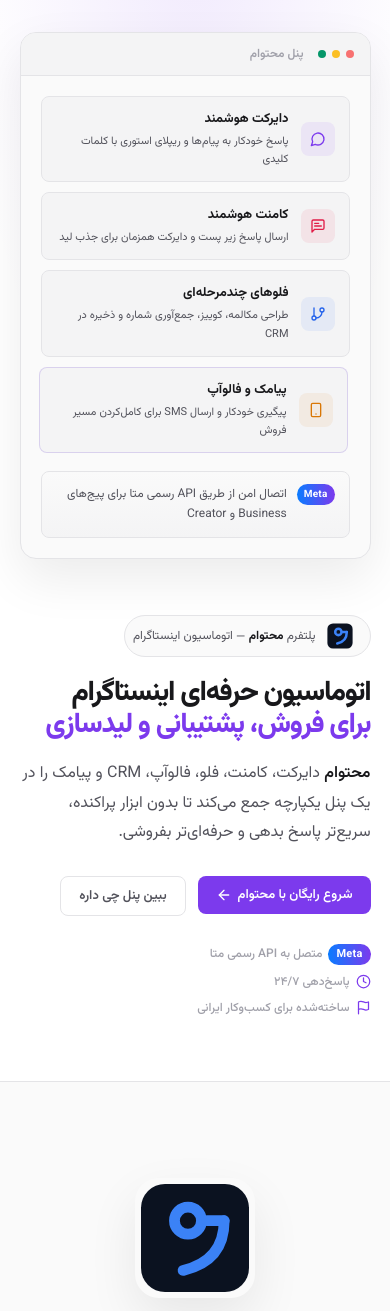
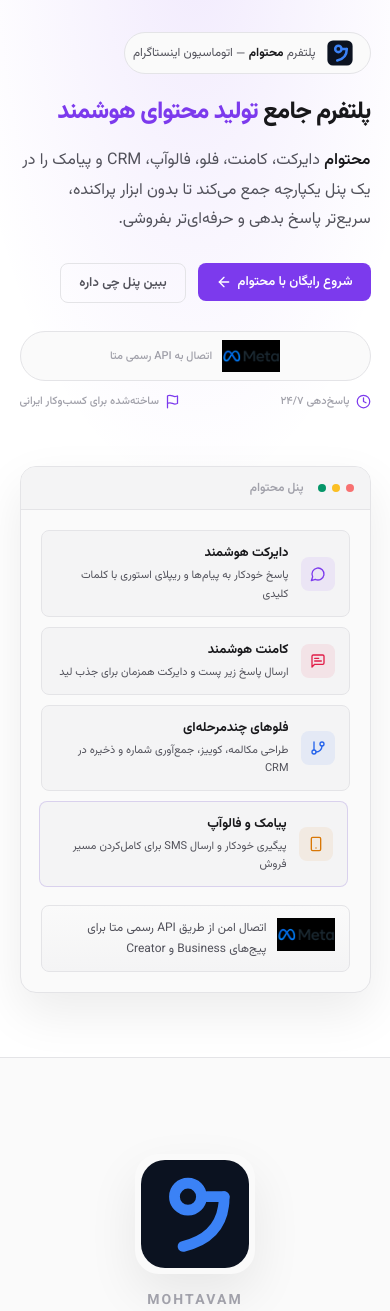
Before and after one commit to M-Taghizadeh/Instagram-API-APP, a Flask app: page / in a window 390 px wide. Shown: the part 64-1375 px from the top of the page. Run offline with Flask 3, Linux system fonts and the light colour scheme.

Commit message:
update and redisgn home page

```diff
--- a/static/css/landing.css
+++ b/static/css/landing.css
@@ -206,11 +206,13 @@ section { position: relative; }
 .hero-brand-pill strong { color: var(--text); }
 .hero-brand-pill .landing-nav-mark { width: 28px; height: 28px; }
 .hero-title {
-  font-size: 46px;
+  font-size: 34px;
   font-weight: 800;
-  line-height: 1.15;
-  letter-spacing: -0.04em;
-  margin-bottom: 18px;
+  line-height: 1.35;
+  letter-spacing: -0.03em;
+  margin-bottom: 16px;
+  max-width: 540px;
+  text-wrap: balance;
 }
 .hero-title em { font-style: normal; color: var(--primary); }
 .hero-desc {
@@ -225,6 +227,18 @@ section { position: relative; }
 .hero-desc strong { color: var(--text); font-weight: 600; }
 .hero-actions { display: flex; gap: 12px; flex-wrap: wrap; margin-bottom: 28px; }
 .hero-trust { display: flex; flex-wrap: wrap; gap: 16px; }
+.hero-trust--stack {
+  display: flex;
+  flex-direction: column;
+  align-items: flex-start;
+  gap: 12px;
+}
+.hero-trust-row {
+  display: flex;
+  align-items: center;
+  gap: 20px;
+  flex-wrap: wrap;
+}
 .hero-trust-item {
   display: inline-flex;
   align-items: center;
@@ -234,19 +248,20 @@ section { position: relative; }
   font-weight: 500;
 }
 .hero-trust-item svg { color: var(--primary); }
-.meta-wordmark {
-  display: inline-flex;
-  align-items: center;
-  justify-content: center;
-  padding: 2px 8px;
+.hero-trust-item--meta {
+  gap: 10px;
+  padding: 8px 12px;
+  background: var(--surface);
+  border: 1px solid var(--border);
   border-radius: 999px;
-  background: linear-gradient(90deg, #0a7cff, #7c3aed);
-  color: #fff;
-  font-size: 11px;
-  font-weight: 700;
-  letter-spacing: 0.02em;
 }
-.meta-wordmark--sm { font-size: 10px; padding: 2px 7px; }
+.meta-logo {
+  display: block;
+  width: 68px;
+  height: auto;
+  flex-shrink: 0;
+}
+.meta-logo--sm { width: 56px; }
 
 /* Hero preview */
 .hero-preview {
@@ -618,8 +633,7 @@ a.contact-method:hover { border-color: rgba(139, 92, 246, 0.3); background: var(
 /* ── Responsive ── */
 @media (max-width: 900px) {
   .hero-inner { grid-template-columns: 1fr; }
-  .hero-visual { order: -1; }
-  .hero-title { font-size: 34px; }
+  .hero-title { font-size: 30px; }
   .brand-grid { grid-template-columns: 1fr; }
   .brand-visual { order: -1; }
   .features-grid,
@@ -636,7 +650,7 @@ a.contact-method:hover { border-color: rgba(139, 92, 246, 0.3); background: var(
   .footer-links { justify-content: center; }
 }
 @media (max-width: 560px) {
-  .hero-title { font-size: 28px; }
+  .hero-title { font-size: 24px; line-height: 1.5; max-width: 100%; }
   .section-title { font-size: 28px; }
   .features-grid,
   .features-grid--4,
@@ -650,6 +664,16 @@ a.contact-method:hover { border-color: rgba(139, 92, 246, 0.3); background: var(
   .landing-nav-links { display: none; }
   .cta-box { padding: 40px 24px; }
   .cta-title { font-size: 24px; }
-  .hero-trust { flex-direction: column; gap: 8px; }
+  .hero-trust--stack { align-items: stretch; }
+  .hero-trust-row {
+    justify-content: space-between;
+    gap: 10px;
+  }
+  .hero-trust-item { font-size: 11px; }
+  .hero-trust-item--meta {
+    justify-content: center;
+    width: 100%;
+  }
+  .meta-logo { width: 58px; }
   .preview-api-note { align-items: flex-start; }
 }
--- a/templates/index.html
+++ b/templates/index.html
@@ -11,16 +11,21 @@
           {{ brand_mark(28) }}
           <span>پلتفرم <strong>محتوام</strong> — اتوماسیون اینستاگرام</span>
         </div>
-        <h1 class="hero-title">اتوماسیون حرفه‌ای اینستاگرام<br><em>برای فروش، پشتیبانی و لیدسازی</em></h1>
+        <h1 class="hero-title">پلتفرم جامع <em>تولید محتوای هوشمند</em></h1>
         <p class="hero-desc hero-desc--tight"><strong>محتوام</strong> دایرکت، کامنت، فلو، فالوآپ، CRM و پیامک را در یک پنل یکپارچه جمع می‌کند تا بدون ابزار پراکنده، سریع‌تر پاسخ بدهی و حرفه‌ای‌تر بفروشی.</p>
         <div class="hero-actions">
           <a href="{{ url_for('auth.register') }}"><button class="btn-landing primary">شروع رایگان با محتوام <i data-lucide="arrow-left" style="width:16px;height:16px"></i></button></a>
           <a href="#panel"><button class="btn-landing ghost">ببین پنل چی داره</button></a>
         </div>
-        <div class="hero-trust">
-          <div class="hero-trust-item"><span class="meta-wordmark">Meta</span> متصل به API رسمی متا</div>
-          <div class="hero-trust-item"><i data-lucide="clock" style="width:15px;height:15px"></i> پاسخ‌دهی ۲۴/۷</div>
-          <div class="hero-trust-item"><i data-lucide="flag" style="width:15px;height:15px"></i> ساخته‌شده برای کسب‌وکار ایرانی</div>
+        <div class="hero-trust hero-trust--stack">
+          <div class="hero-trust-item hero-trust-item--meta">
+            <img src="{{ url_for('static', filename='logo/meta-logo.png') }}" alt="Meta" class="meta-logo">
+            <span>اتصال به API رسمی متا</span>
+          </div>
+          <div class="hero-trust-row">
+            <div class="hero-trust-item"><i data-lucide="clock" style="width:15px;height:15px"></i> پاسخ‌دهی ۲۴/۷</div>
+            <div class="hero-trust-item"><i data-lucide="flag" style="width:15px;height:15px"></i> ساخته‌شده برای کسب‌وکار ایرانی</div>
+          </div>
         </div>
       </div>
       <div class="hero-visual">
@@ -63,7 +68,7 @@
               </div>
             </div>
             <div class="preview-api-note">
-              <span class="meta-wordmark meta-wordmark--sm">Meta</span>
+              <img src="{{ url_for('static', filename='logo/meta-logo.png') }}" alt="Meta" class="meta-logo meta-logo--sm">
               <span>اتصال امن از طریق API رسمی متا برای پیج‌های Business و Creator</span>
             </div>
           </div>
```
Also changed, not shown: static/logo/meta-logo.png (added).
